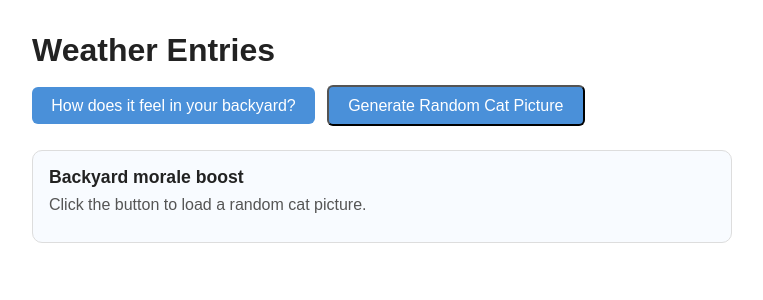
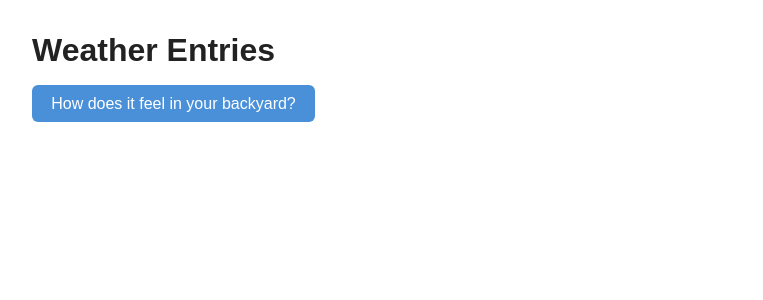
Before and after one commit to chris-broes/backyard-weather, a Flask app: page / in a window 1280 px wide. Shown: the top 300 px of the page, without its empty margins (258-1021 px from the left). Run offline with Flask 3, Linux system fonts and the light colour scheme.

Commit message:
Revert "Adding random cat pictures"

```diff
--- a/app.py
+++ b/app.py
@@ -268,5 +268,4 @@
 if __name__ == '__main__':
     with app.app_context():
         db.create_all()
-    debug_mode = os.getenv('FLASK_DEBUG', '').strip().lower() in ('1', 'true', 'yes', 'on')
-    app.run(debug=debug_mode)
+    app.run(debug=False)
--- a/requirements.txt
+++ b/requirements.txt
@@ -4,4 +4,3 @@
 requests==2.31.0
 beautifulsoup4==4.12.2
 pytest==8.3.4
-aiohttp==3.9.1
--- a/templates/index.html
+++ b/templates/index.html
@@ -25,38 +25,6 @@
         }
         .btn:hover {
             background-color: #357abd;
-        }
-        .actions {
-            display: flex;
-            gap: 0.75rem;
-            flex-wrap: wrap;
-            align-items: center;
-            margin-bottom: 1.5rem;
-        }
-        .cat-card {
-            margin-bottom: 1.5rem;
-            padding: 1rem;
-            border: 1px solid #ddd;
-            border-radius: 10px;
-            background: #f8fbff;
-        }
-        .cat-card h2 {
-            margin: 0 0 0.5rem;
-            font-size: 1.1rem;
-        }
-        .cat-card p {
-            margin: 0 0 0.75rem;
-            color: #555;
-        }
-        .cat-image {
-            display: none;
-            width: min(100%, 420px);
-            border-radius: 10px;
-            border: 1px solid #cfddea;
-            background: #fff;
-        }
-        .cat-image.is-visible {
-            display: block;
         }
         .entry-list {
             list-style: none;
@@ -99,20 +67,7 @@
 </head>
 <body>
     <h1>Weather Entries</h1>
-    <div class="actions">
-        <a class="btn" href="{{ url_for('add') }}">How does it feel in your backyard?</a>
-        <button class="btn" id="cat-button" type="button">Generate Random Cat Picture</button>
-    </div>
-    <section class="cat-card" aria-labelledby="cat-card-title">
-        <h2 id="cat-card-title">Backyard morale boost</h2>
-        <p>Click the button to load a random cat picture.</p>
-        <img
-            id="cat-image"
-            class="cat-image"
-            alt="A random cat"
-            loading="lazy"
-        >
-    </section>
+    <a class="btn" href="{{ url_for('add') }}">How does it feel in your backyard?</a>
     <ul class="entry-list">
     {% for weather in weathers %}
         {% set feels_emoji = {'Hot': '🔥', 'Warm': '☀️', 'Cool': '🌤️', 'Cold': '🧊', 'Frigid': '🥶'} %}
@@ -144,14 +99,5 @@
         </li>
     {% endfor %}
     </ul>
-    <script>
-        const catButton = document.getElementById('cat-button');
-        const catImage = document.getElementById('cat-image');
-
-        catButton.addEventListener('click', () => {
-            catImage.src = `https://cataas.com/cat?width=420&height=320&ts=${Date.now()}`;
-            catImage.classList.add('is-visible');
-        });
-    </script>
 </body>
 </html>
```
Also changed, not shown: tests/test_app.py (+0 -2 lines).
